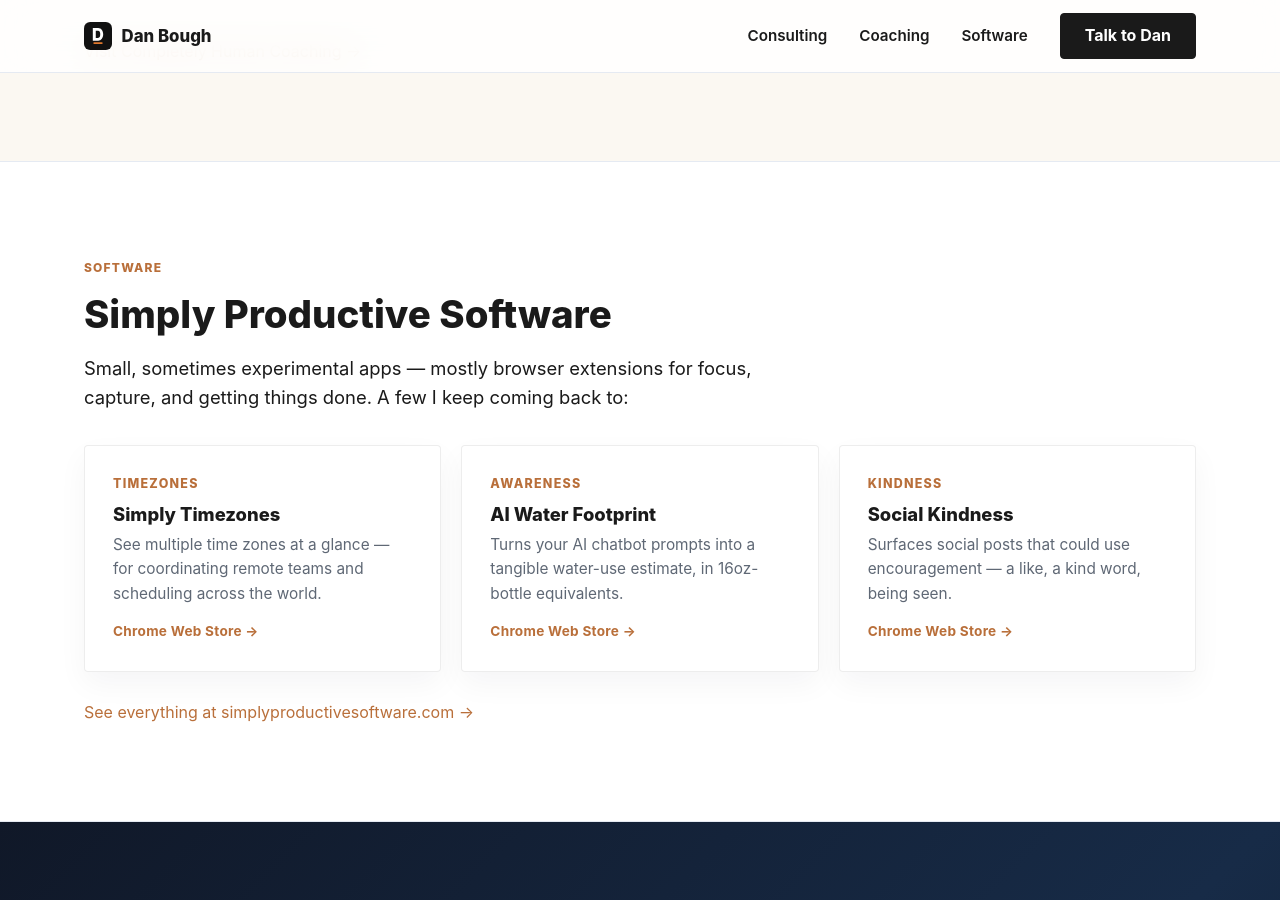
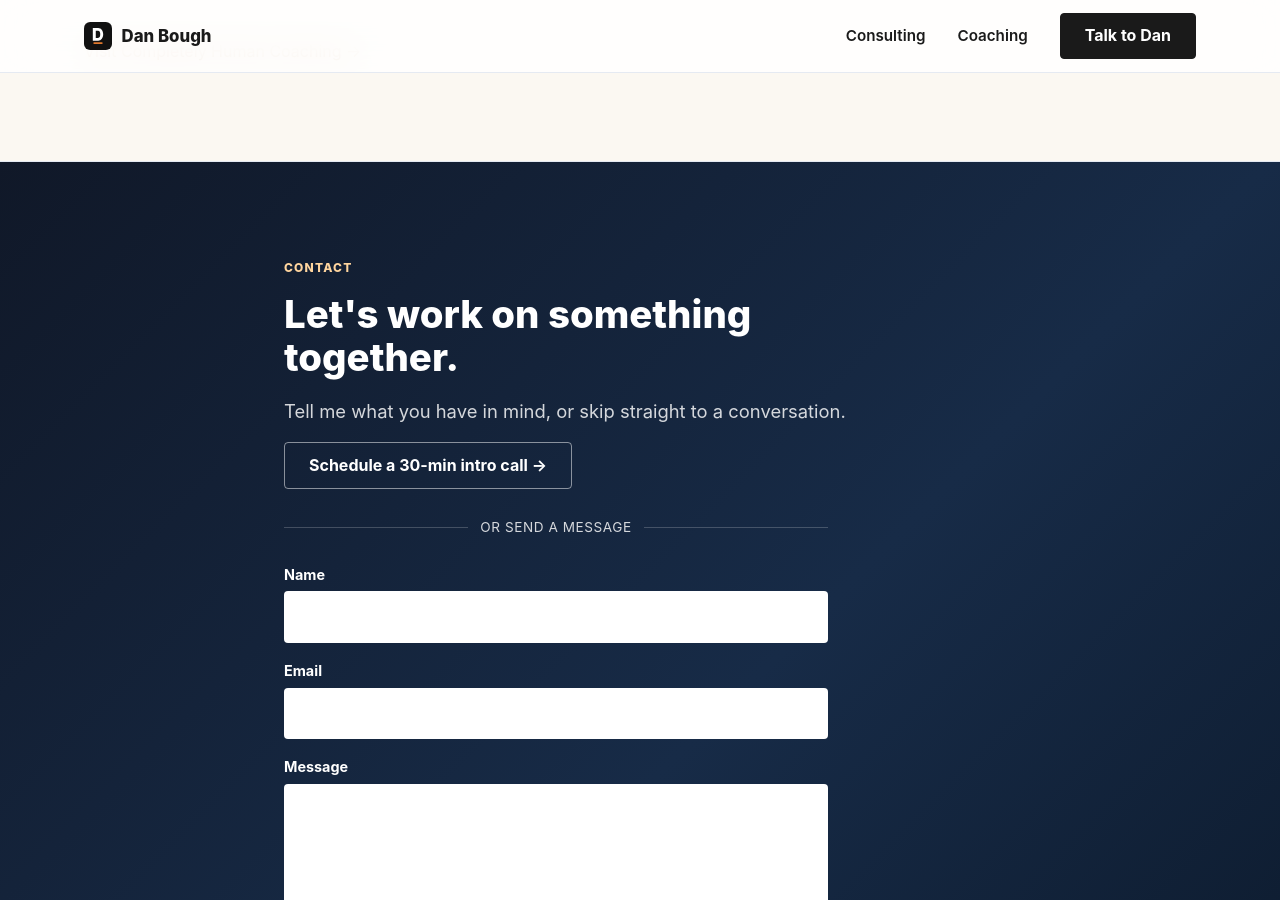
Before and after one commit to dbough/danbough.com, a Jekyll site: the page built from index.html, in a window 1280 px wide and 900 px high, scrolled down 2172 px. Built offline with Jekyll 4.4.1, drawn with Linux system fonts in a browser that asks for light colours.

Commit message:
Remove Simply Productive Software section from landing page
Also drops its nav link and updates CLAUDE.md.

Co-Authored-By: Claude Sonnet 5.5 <noreply@anthropic.com>
Claude-Session: https://claude.ai/code/session_01FtJnZsemojivNDRZz7xnnF

```diff
--- a/index.html
+++ b/index.html
@@ -20,7 +20,6 @@ body_class: home
             <div class="site-nav__panel" id="nav-panel">
                 <a href="#consulting">Consulting</a>
                 <a href="#coaching">Coaching</a>
-                <a href="#projects">Software</a>
                 <a href="#contact" class="btn btn--cta">Talk to Dan</a>
             </div>
         </nav>
@@ -112,35 +111,6 @@ body_class: home
     </div>
 </section>
 
-<section class="section reveal" id="projects">
-    <div class="wrapper wrapper--wide">
-        <span class="section-label">Software</span>
-        <h2>Simply Productive Software</h2>
-        <p class="lead">Small, sometimes experimental apps — mostly browser extensions for focus, capture, and getting things done. A few I keep coming back to:</p>
-        <ul class="offerings">
-            <li class="offering-card">
-                <span class="offering-num">Timezones</span>
-                <h3>Simply Timezones</h3>
-                <p>See multiple time zones at a glance — for coordinating remote teams and scheduling across the world.</p>
-                <a class="card-link" href="https://chrome.google.com/webstore/detail/simply-timezones/hpgpbjglfnmbfbfgeknihofbfjahfcnl" target="_blank" rel="noopener">Chrome Web Store →</a>
-            </li>
-            <li class="offering-card">
-                <span class="offering-num">Awareness</span>
-                <h3>AI Water Footprint</h3>
-                <p>Turns your AI chatbot prompts into a tangible water-use estimate, in 16oz-bottle equivalents.</p>
-                <a class="card-link" href="https://chromewebstore.google.com/detail/ai-water-footprint/dcnjgnmkefkadkkmkofkenlhdnngcaia" target="_blank" rel="noopener">Chrome Web Store →</a>
-            </li>
-            <li class="offering-card">
-                <span class="offering-num">Kindness</span>
-                <h3>Social Kindness</h3>
-                <p>Surfaces social posts that could use encouragement — a like, a kind word, being seen.</p>
-                <a class="card-link" href="https://chromewebstore.google.com/detail/social-kindness/fnclkngocdhniaiedfpekgclcmibipij" target="_blank" rel="noopener">Chrome Web Store →</a>
-            </li>
-        </ul>
-        <p class="section-cta"><a href="https://simplyproductivesoftware.com" target="_blank" rel="noopener">See everything at simplyproductivesoftware.com →</a></p>
-    </div>
-</section>
-
 <section class="section section--dark reveal" id="contact">
     <div class="wrapper">
         <span class="section-label">Contact</span>
```
Also changed, not shown: CLAUDE.md (+1 -2 lines).
